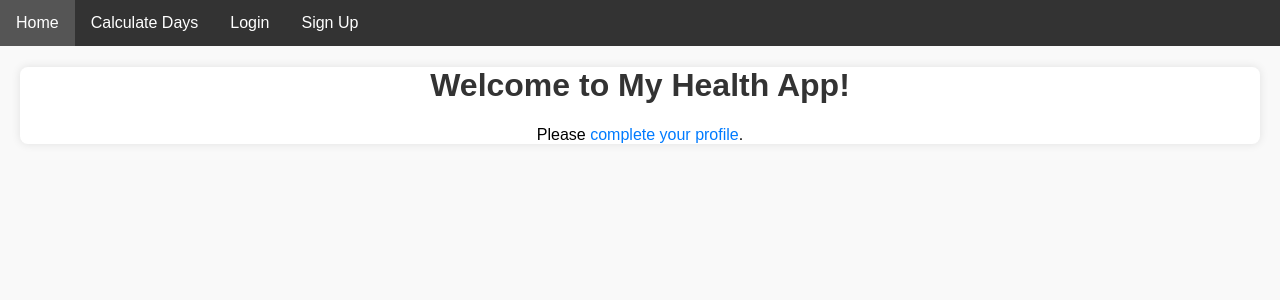
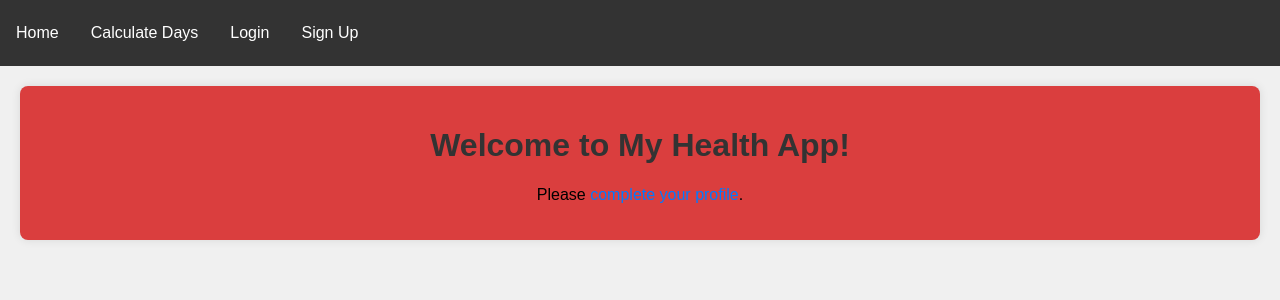
Before and after one commit to ramgrover/Health-App, a Django app: template myapp/templates/home.html in a window 1280 px wide. Shown: the top 300 px of the page. Run offline with Django 3.2, Linux system fonts and the light colour scheme; the template is opened without the code that fills it, so the values that code supplies are empty.

Commit message:
changed UI

```diff
--- a/myapp/templates/base.html
+++ b/myapp/templates/base.html
@@ -9,12 +9,13 @@
             font-family: 'Arial', sans-serif;
             margin: 0;
             padding: 0;
-    background-color: #f9f9f9; /* Light gray background */
+            background-color: #f0f0f0; /* Light gray background */
         }
 
         nav {
             background-color: #333;
             overflow: hidden;
+            padding: 10px 0;
         }
 
         nav a {
@@ -38,18 +39,15 @@ nav p {
             margin: 0;
         }
 
-div {
+        div.content {
             margin: 20px;
-    background-color: #fff; /* White background for content area */
+            background-color: #da3e3e; /* White background for content area */
             border-radius: 8px; /* Rounded corners */
             box-shadow: 0 0 10px rgba(0, 0, 0, 0.1); /* Shadow for depth */
+            padding: 20px;
         }
 
         /* Additional styles for specific elements can be added as needed */
-
-
-        /* Add more styles for your content if needed */
-
     </style>
 </head>
 <body>
@@ -65,7 +63,7 @@ div {
             <a href="{% url 'signup' %}">Sign Up</a>
         {% endif %}
     </nav>
-    <div>
+    <div class="content">
         {% block content %}{% endblock %}
     </div>
 </body>
```
Lines whose indentation alone changed are shown as unchanged.
